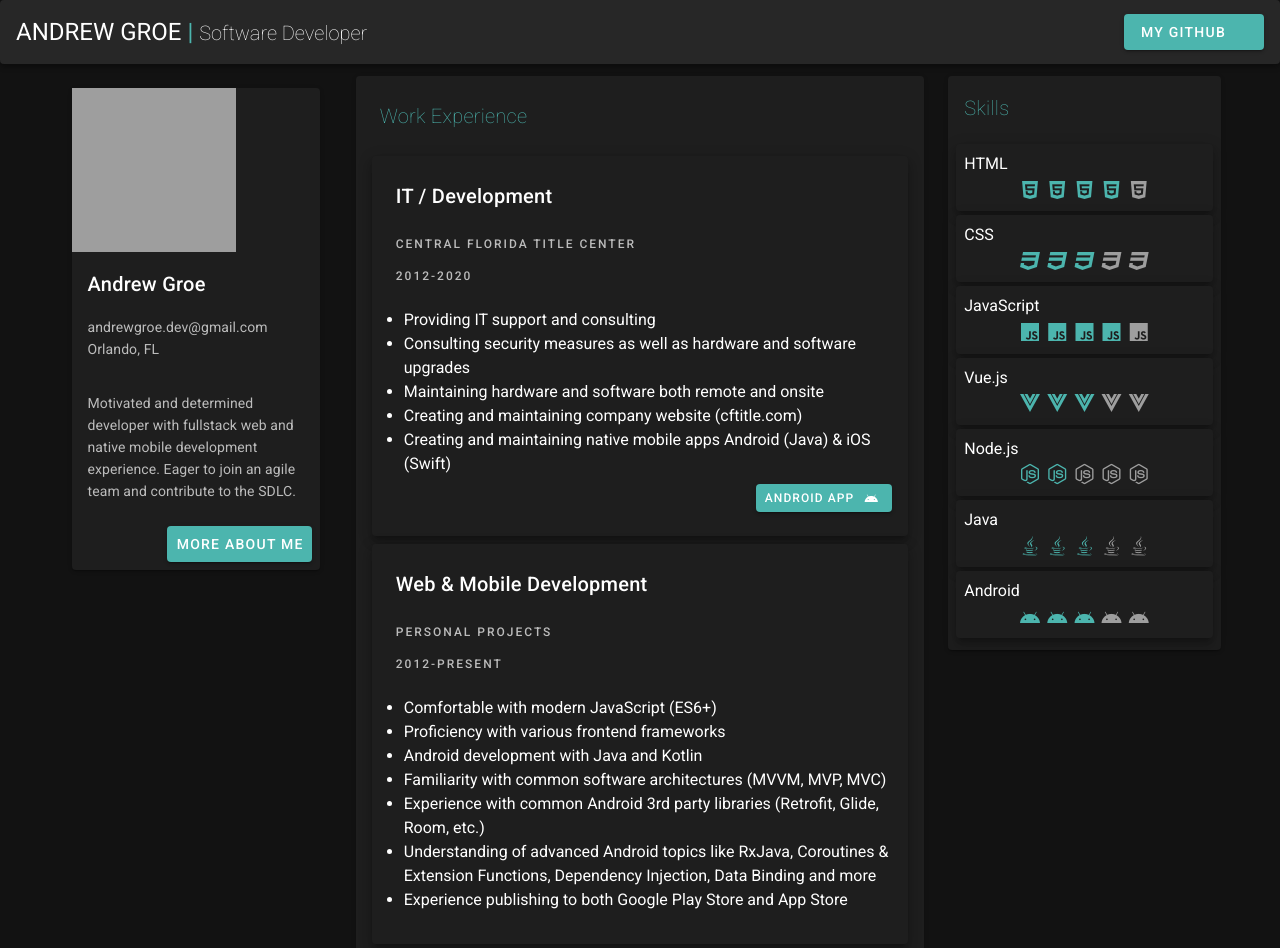
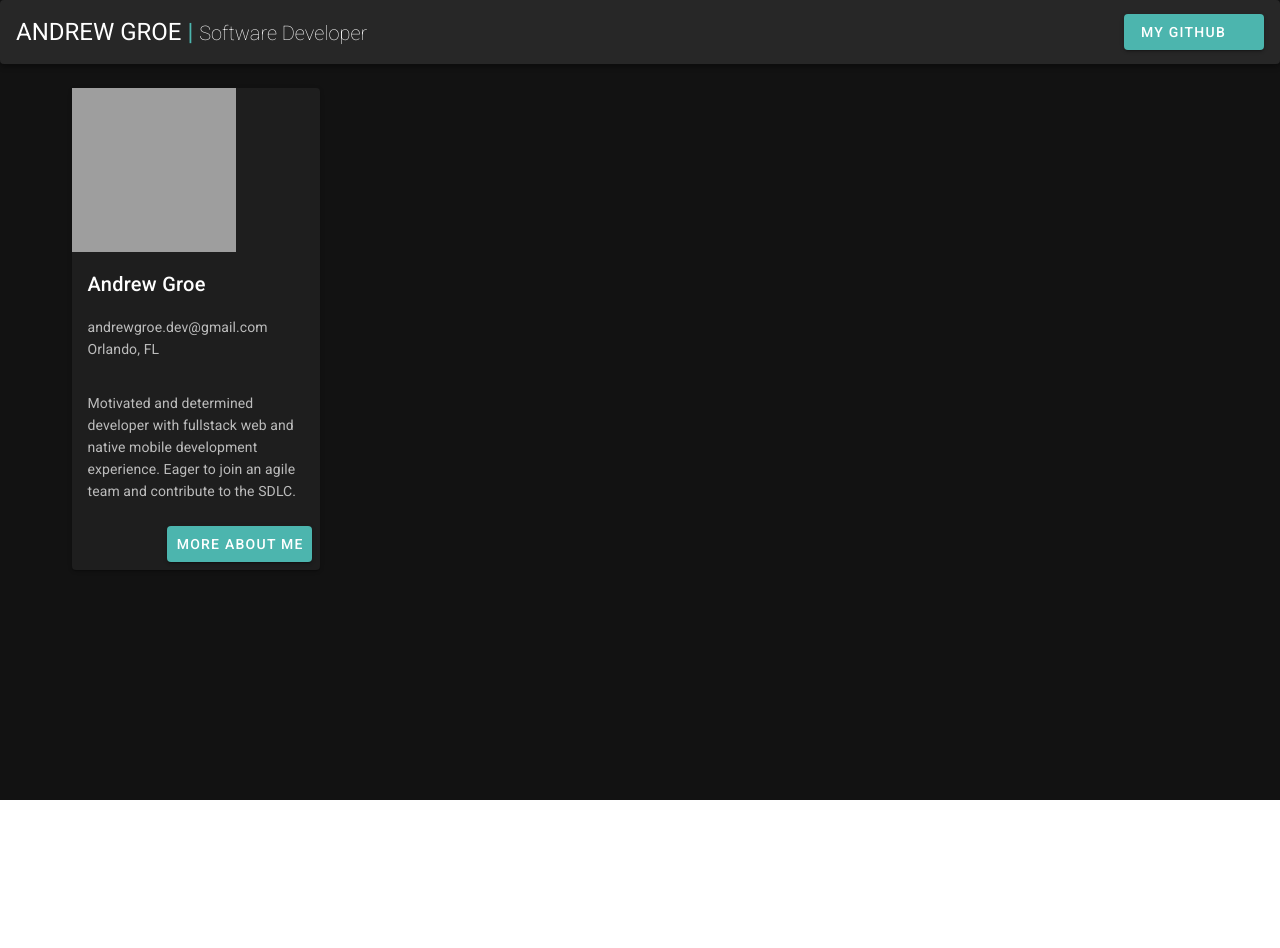
Before and after one commit to AndrewGroe/resume-site, a Vue app: page / in a window 1280 px wide. Shown: the top 948 px of the page. After the commit the page ends 800 px from the top, so only its background shows below. Built offline with nearby package versions, Linux system fonts and the light colour scheme; grey boxes are pictures that could not be loaded.

Commit message:
Update Resume.vue

```diff
--- a/src/views/Resume.vue
+++ b/src/views/Resume.vue
@@ -16,23 +16,6 @@
           md="8"
           lg="6"
         >
-          <Experience />
-        </v-col>
-
-        <v-col
-          cols="12"
-          sm="12"
-          md="4"
-          lg="3"
-        >
-          <Skills />
-        </v-col>
-
-        <v-col>
-          <Education />
-        </v-col>
-        <v-col>
-          <References />
         </v-col>
 
       </v-row>
@@ -43,18 +26,10 @@
 
 <script>
 import Bio from "../components/Bio";
-import Experience from "../components/Experience";
-import Skills from "../components/Skills";
-import References from "../components/References";
-import Education from "../components/Education";
 
 export default {
   components: {
-    Bio,
-    Experience,
-    Skills,
-    References,
-    Education
+    Bio
   }
 };
 </script>
```
